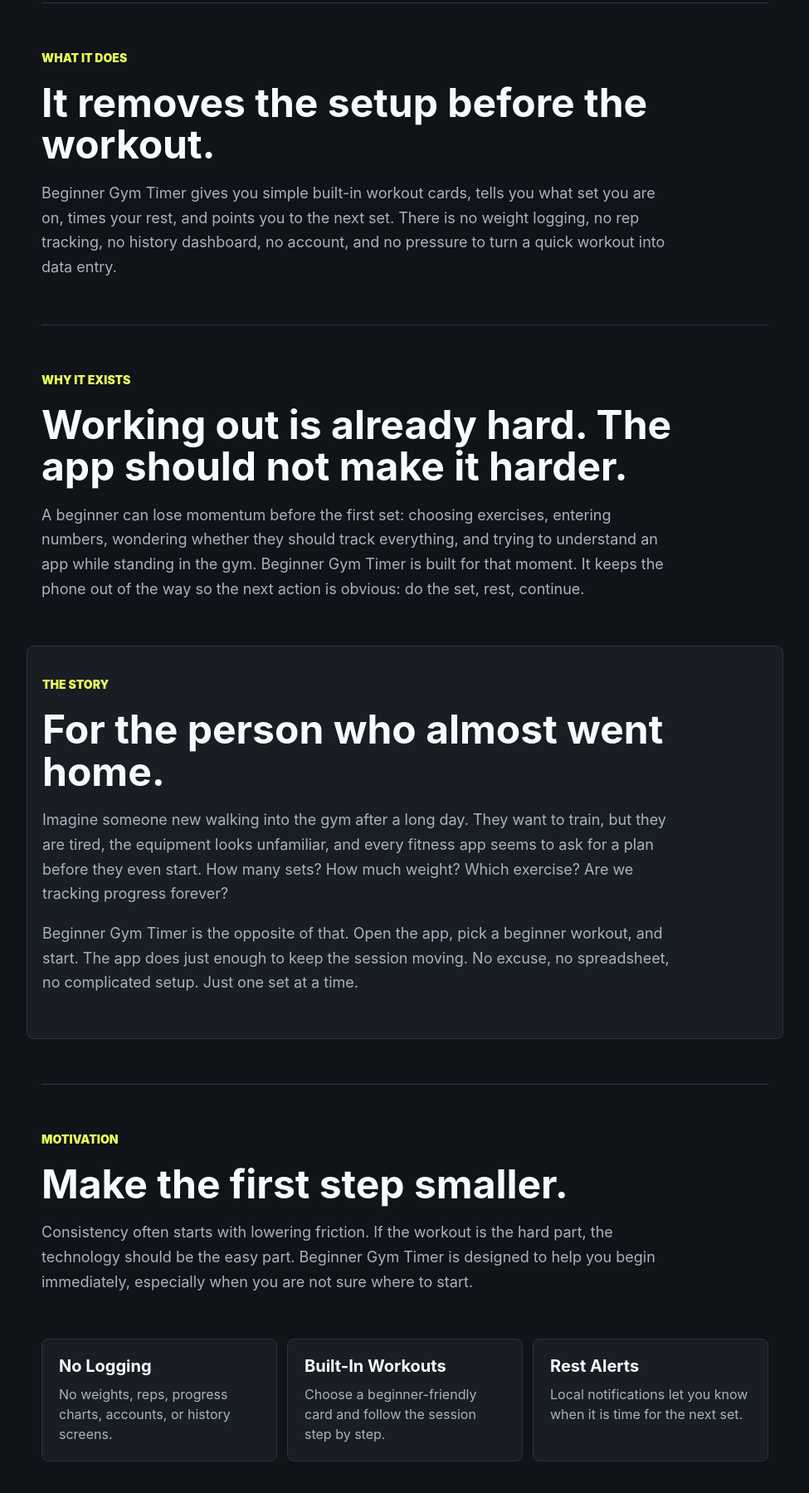
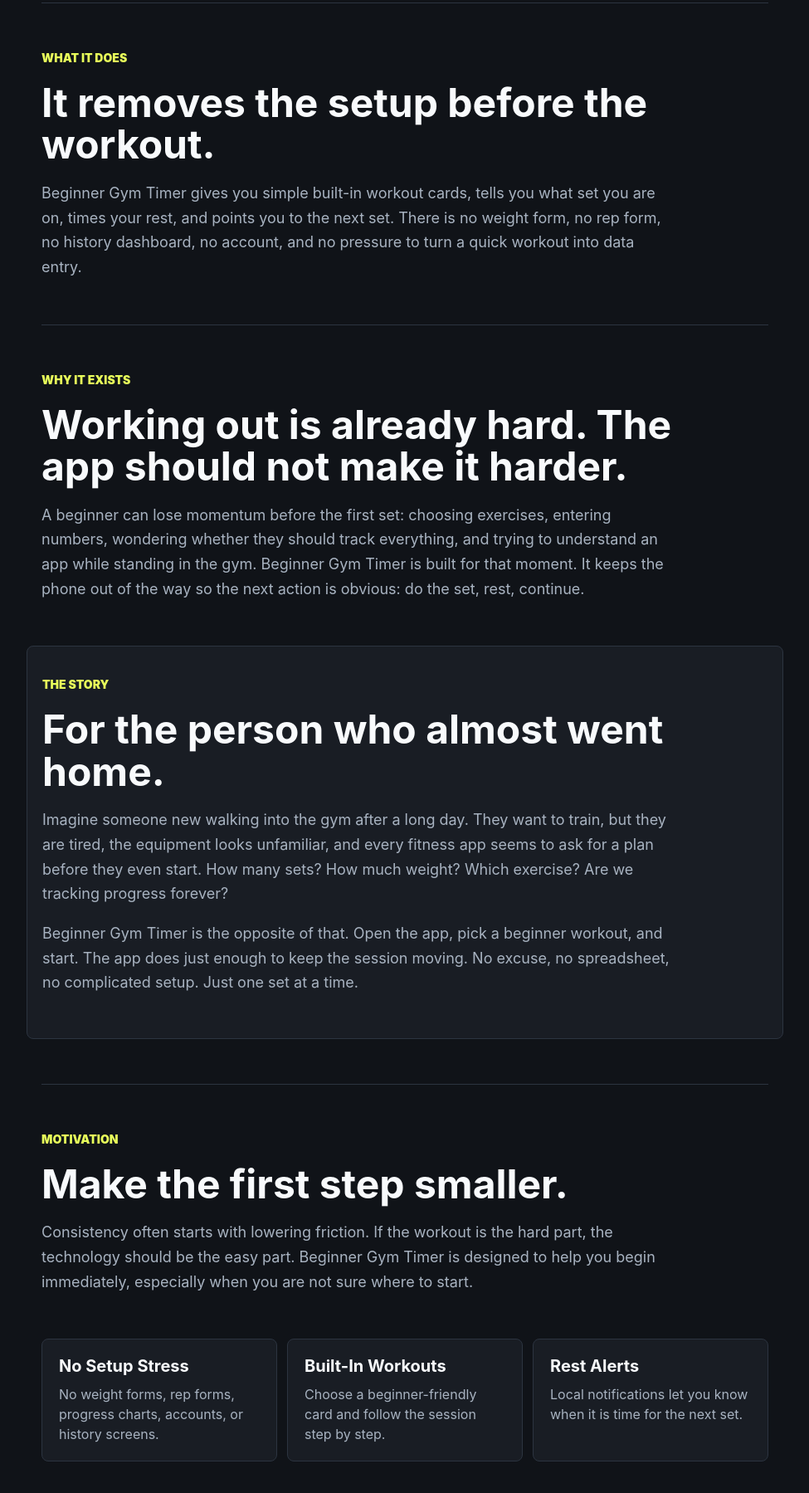
Before and after one commit to vibe-checked/beginner-gym-timer, a website: page docs/index.html in a window 1280 px wide. Shown: the part 741-2540 px from the top of the page at 83% size, without its empty margins (152-1127 px from the left). Drawn offline with Linux system fonts and the light colour scheme.

Commit message:
docs: remove no-log wording from site copy
Reframe public site copy around minimal setup and reduced data-entry stress instead of no-log phrasing.

- Update landing page meta description, feature card, and summary copy.

- Update support page wording to say the app does not ask for weights or reps.

```diff
--- a/docs/index.html
+++ b/docs/index.html
@@ -6,7 +6,7 @@
     <title>Beginner Gym Timer</title>
     <meta
       name="description"
-      content="Beginner Gym Timer helps beginners start a workout quickly with no rep logging, weight tracking, accounts, or setup stress."
+      content="Beginner Gym Timer helps beginners start a workout quickly with built-in plans, rest timers, and minimal setup stress."
     />
     <link rel="stylesheet" href="./styles.css" />
   </head>
@@ -31,8 +31,8 @@
         <p>
           Beginner Gym Timer gives you simple built-in workout cards, tells you what
           set you are on, times your rest, and points you to the next set. There is no
-          weight logging, no rep tracking, no history dashboard, no account, and no
-          pressure to turn a quick workout into data entry.
+          weight form, no rep form, no history dashboard, no account, and no pressure
+          to turn a quick workout into data entry.
         </p>
       </section>
 
@@ -77,8 +77,8 @@
 
       <section class="feature-grid" aria-label="Beginner Gym Timer features">
         <article>
-          <h3>No Logging</h3>
-          <p>No weights, reps, progress charts, accounts, or history screens.</p>
+          <h3>No Setup Stress</h3>
+          <p>No weight forms, rep forms, progress charts, accounts, or history screens.</p>
         </article>
         <article>
           <h3>Built-In Workouts</h3>
```
Also changed, not shown: docs/support.html (+1 -1 lines).
